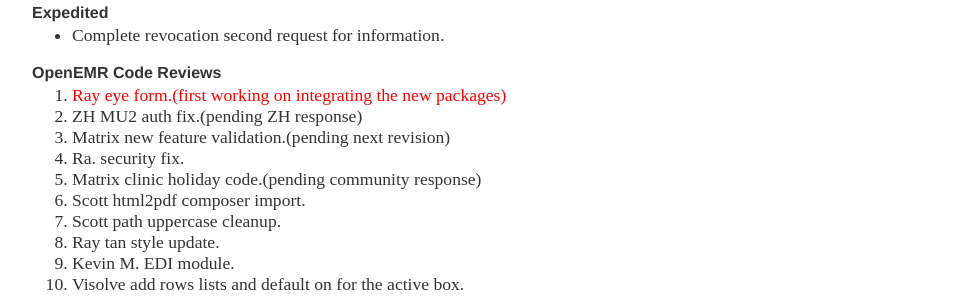
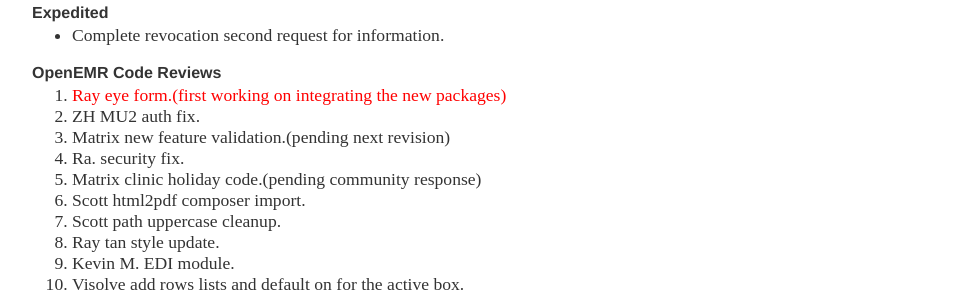
Before and after one commit to bradymiller/bradymiller.github.io, a Jekyll site: the page built from todo/index.md, in a window 1280 px wide. Shown: the part 234-531 px from the top of the page, without its empty margins (160-1119 px from the left). Built offline with Jekyll 4.4.1, drawn with Linux system fonts in a browser that asks for light colours.

Commit message:
Update todo list

```diff
--- a/todo/index.md
+++ b/todo/index.md
@@ -8,7 +8,7 @@
 
 ### OpenEMR Code Reviews
 1. <span style="color: red">Ray eye form.(first working on integrating the new packages)</span>
-1. ZH MU2 auth fix.(pending ZH response)
+1. ZH MU2 auth fix.
 1. Matrix new feature validation.(pending next revision)
 1. Ra. security fix.
 1. Matrix clinic holiday code.(pending community response)
```
